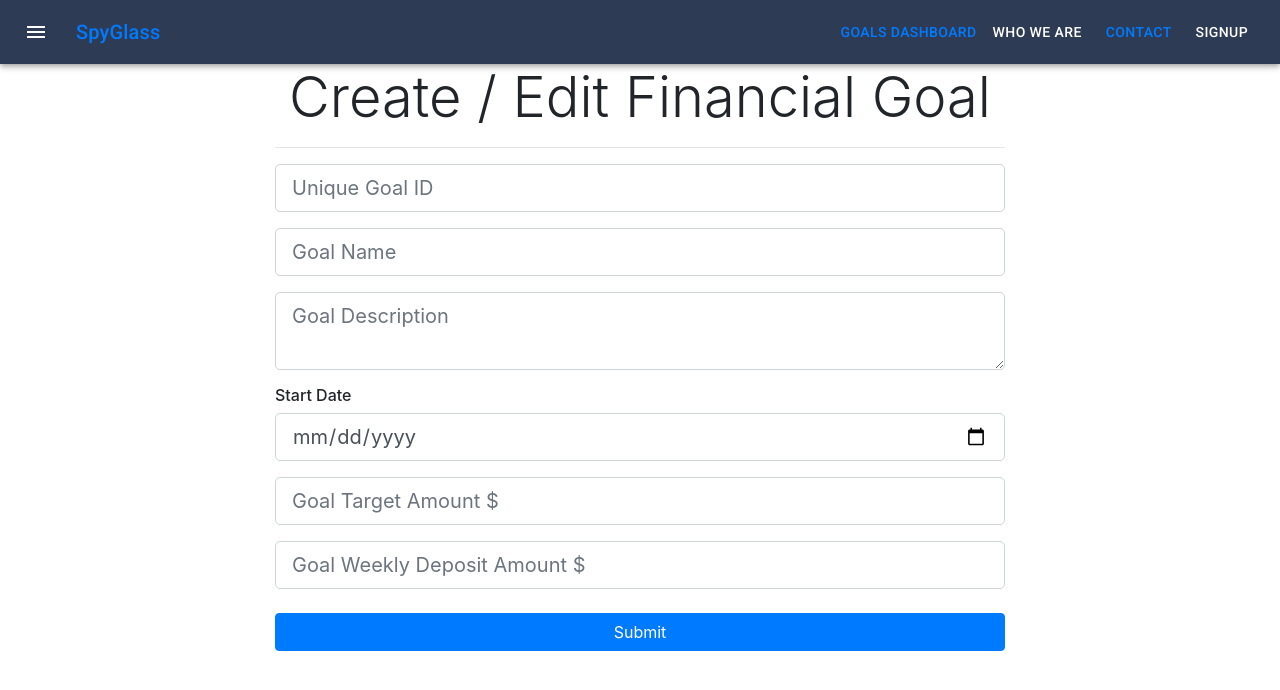
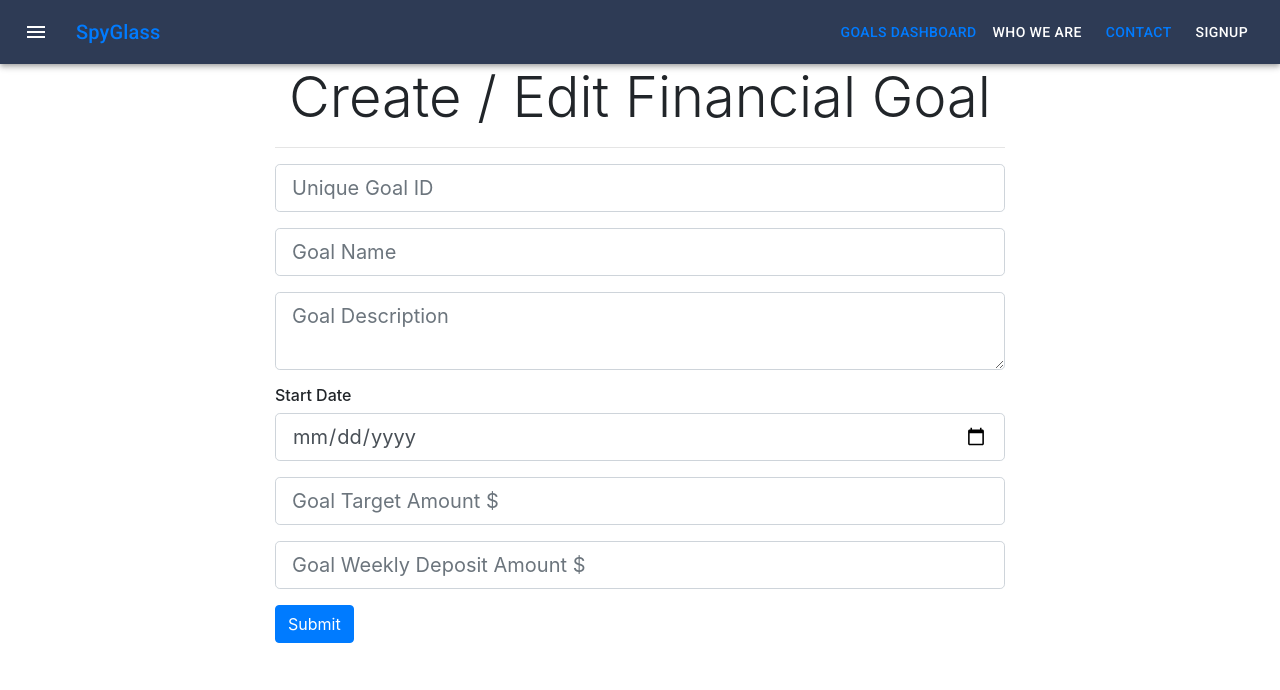
Before and after one commit to gutierya/FinancialPlanner, a React (Create React App) app in the folder frontend/: page /addGoal in a window 1280 px wide. Shown: the top 690 px of the page. Built offline with nearby package versions, Linux system fonts and the light colour scheme.

Commit message:
update to frontend

```diff
--- a/frontend/src/Contact.js
+++ b/frontend/src/Contact.js
@@ -20,7 +20,7 @@ class Contact extends Component {
         <Navbar/>
 
         <div className = "float-center">
-        <form style={{ width: "50%"}}>
+        <form style={{ position: 'absolute', left: '50%', top: '50%',transform: 'translate(-50%, -50%)'}}>
 
           <h1>Contact Form</h1>
 
--- a/frontend/src/Home.js
+++ b/frontend/src/Home.js
@@ -13,7 +13,7 @@ class Home extends Component {
       <div>
         <Navbar />
 
-        <GoalView />
+
       </div>
     );
   }
--- a/frontend/src/components/AddGoal.js
+++ b/frontend/src/components/AddGoal.js
@@ -1,5 +1,6 @@
 import React, { Component } from "react";
 import Navbar from "../Navbar";
+import { Link } from "react-router-dom";
 
 class AddGoal extends Component {
   constructor() {
@@ -129,10 +130,11 @@ class AddGoal extends Component {
                   ></input>
                 </div>
 
-                <input
-                  type="submit"
-                  className="btn btn-primary btn-block mt-4"
-                />
+                <React.Fragment>
+                  <Link to="/Goalview" className="btn btn-primary">
+                    Submit
+                  </Link>
+                </React.Fragment>
               </form>
             </div>
           </div>
--- a/frontend/src/components/GoalView.js
+++ b/frontend/src/components/GoalView.js
@@ -1,6 +1,7 @@
 import React, { Component } from "react";
 import CreateGoalButton from "./createGoalButton";
 import GoalItem from "./GoalItem";
+import Navbar from "../Navbar";
 
 /*
 class based component that takes props and use life cycle hooks for
@@ -9,6 +10,8 @@ rendering using JSX
 class GoalView extends Component {
   render() {
     return (
+      <div>
+        <Navbar/>
         <div className="projects">
           <div className="container">
             <div className="row">
@@ -23,6 +26,7 @@ class GoalView extends Component {
             </div>
           </div>
         </div>
+      </div>
     );
   }
 }
```
Also changed, not shown: 1 other file (tests, documents, lock files or other folders). Lines whose indentation alone changed are shown as unchanged.
